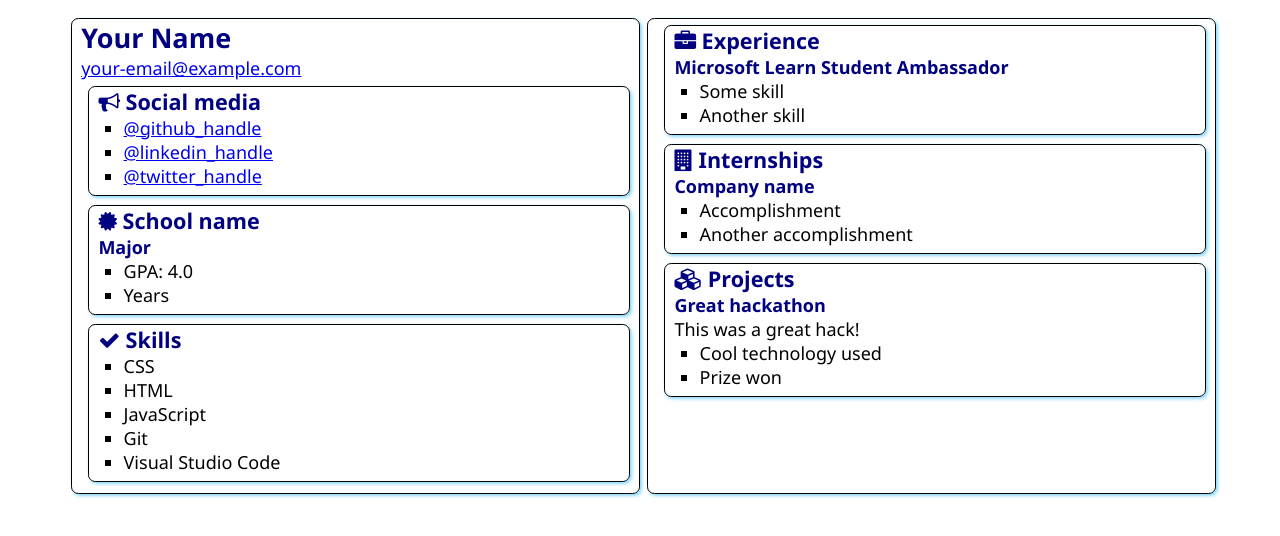
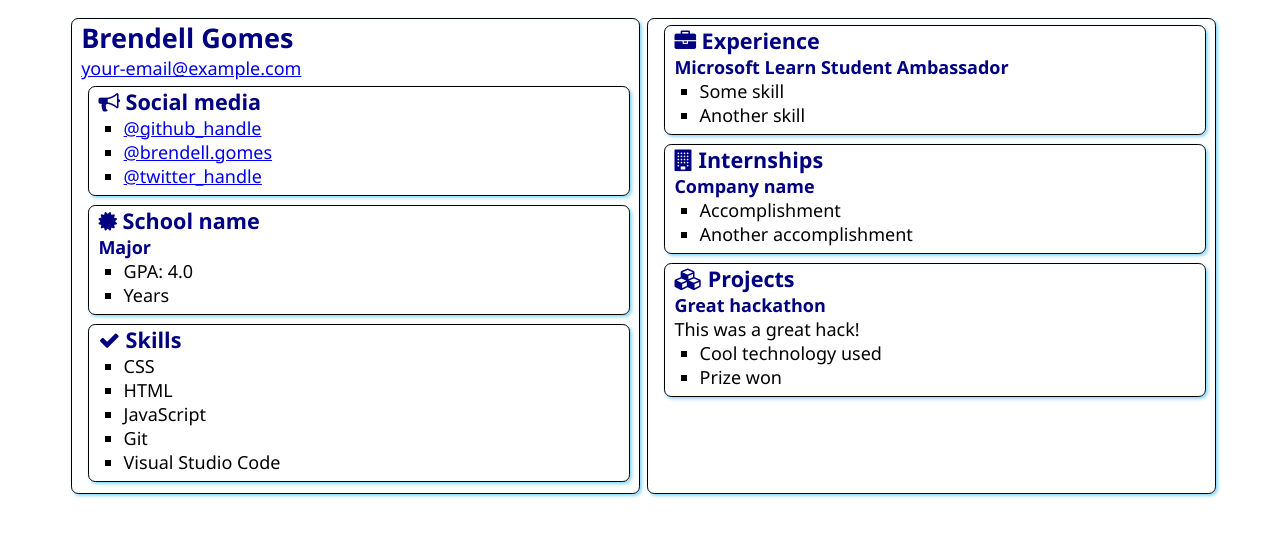
Before and after one commit to brendellgomes/SATechnicalOnboarding, a plain HTML site: page src/index.html in a window 1280 px wide. Drawn offline with Linux system fonts and the light colour scheme.

Commit message:
Alterado Título e Linkedin

```diff
--- a/src/index.html
+++ b/src/index.html
@@ -12,7 +12,7 @@
 <body>
     <main>
         <article class="box">
-            <h1>Your Name</h1>
+            <h1>Brendell Gomes</h1>
             <div><a href="mailto:your.email@example.com">your-email@example.com</a></div>
 
             <section class="box">
@@ -22,7 +22,7 @@
                 </h2>
                 <ul>
                     <li><a href="https://github.com/<handle>">@github_handle</a></li>
-                    <li><a href="https://linkedin.com/in/<handle>">@linkedin_handle</a></li>
+                    <li><a href="https://linkedin.com/in/<handle>">@brendell.gomes</a></li>
                     <li><a href="https://twitter.com/<handle>">@twitter_handle</a></li>
                 </ul>
             </section>
```
